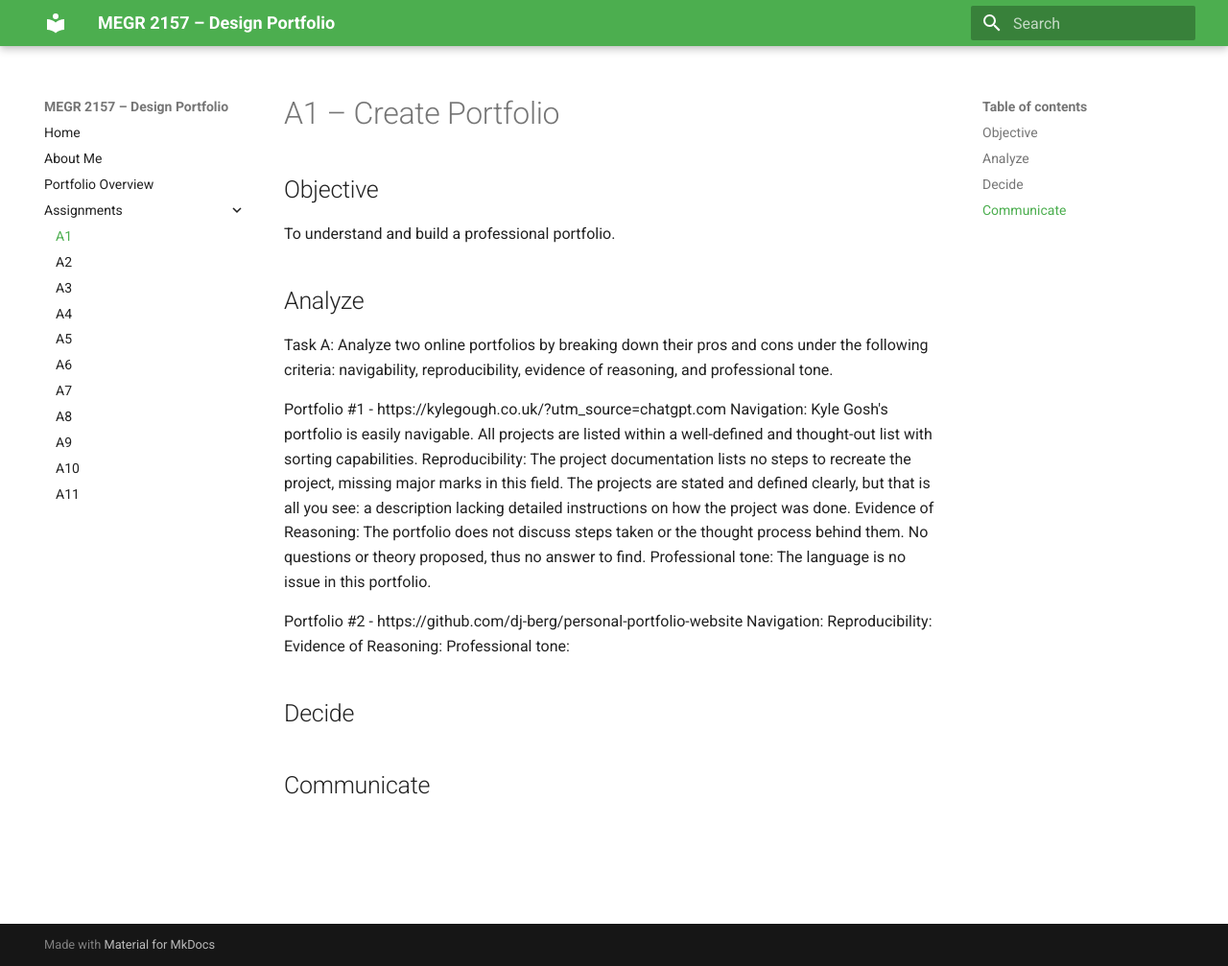
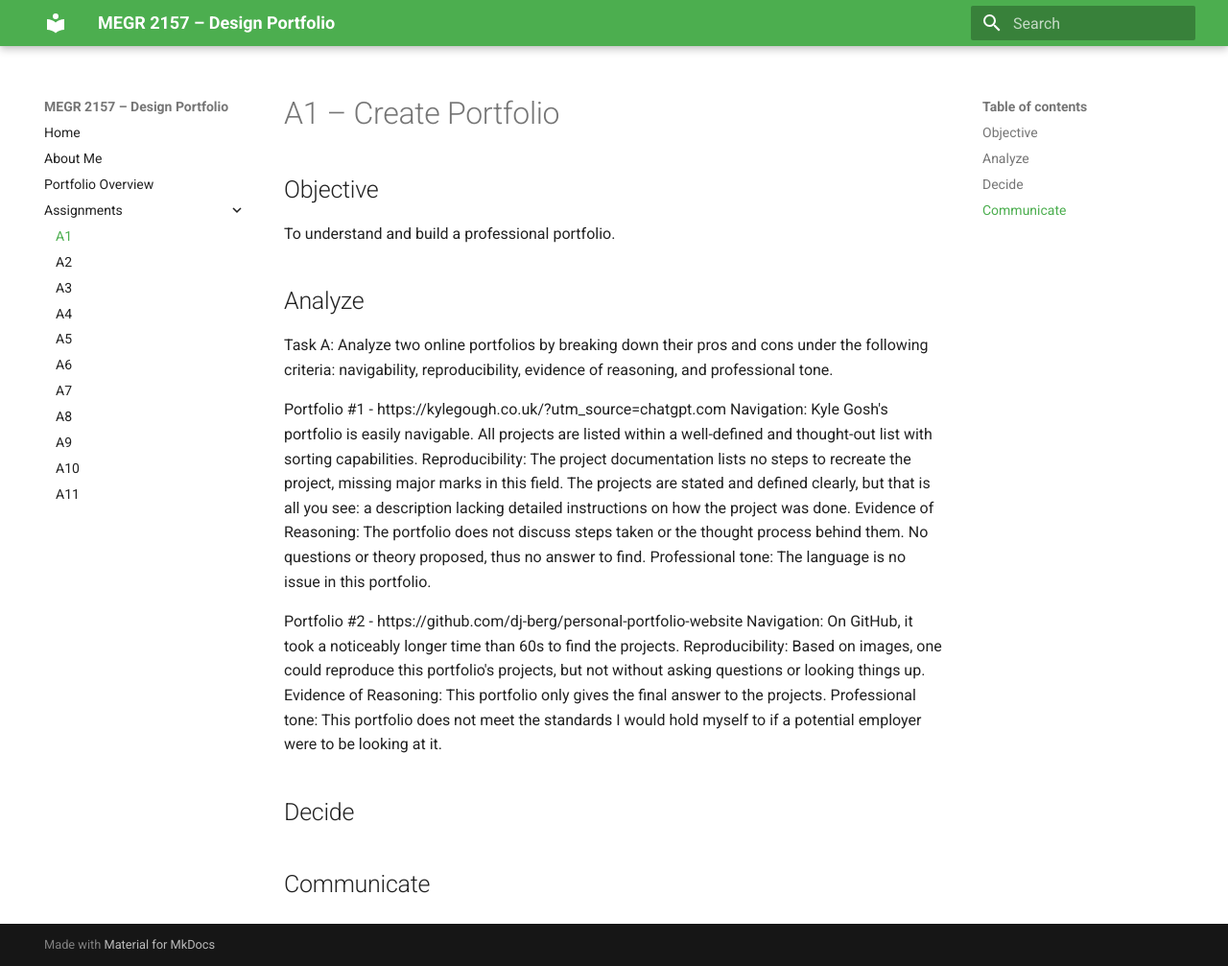
Before and after one commit to pbrown95-glitch/megr2157-portfolio, an MkDocs documentation site: the page built from docs/assignments/A01/index.md, in a window 1280 px wide and 1007 px high. Shown: the whole window at 96% size. Built offline with MkDocs 1.6.1 and Material for MkDocs 9.7.7, drawn with Linux system fonts in a browser that asks for light colours.

Commit message:
Update index.md

```diff
--- a/docs/assignments/A01/index.md
+++ b/docs/assignments/A01/index.md
@@ -16,10 +16,11 @@ Portfolio #1 - https://kylegough.co.uk/?utm_source=chatgpt.com
 
 
 Portfolio #2 - https://github.com/dj-berg/personal-portfolio-website
-  Navigation:
-  Reproducibility:
-  Evidence of Reasoning:
-  Professional tone:
+  Navigation: On GitHub, it took a noticeably longer time than 60s to find the projects.
+  Reproducibility: Based on images, one could reproduce this portfolio's projects, but not without asking questions or looking things up.
+  Evidence of Reasoning: This portfolio only gives the final answer to the projects.
+  Professional tone: This portfolio does not meet the standards I would hold myself to if a potential employer were to be looking at it.
+
 
 ## Decide
 
```
